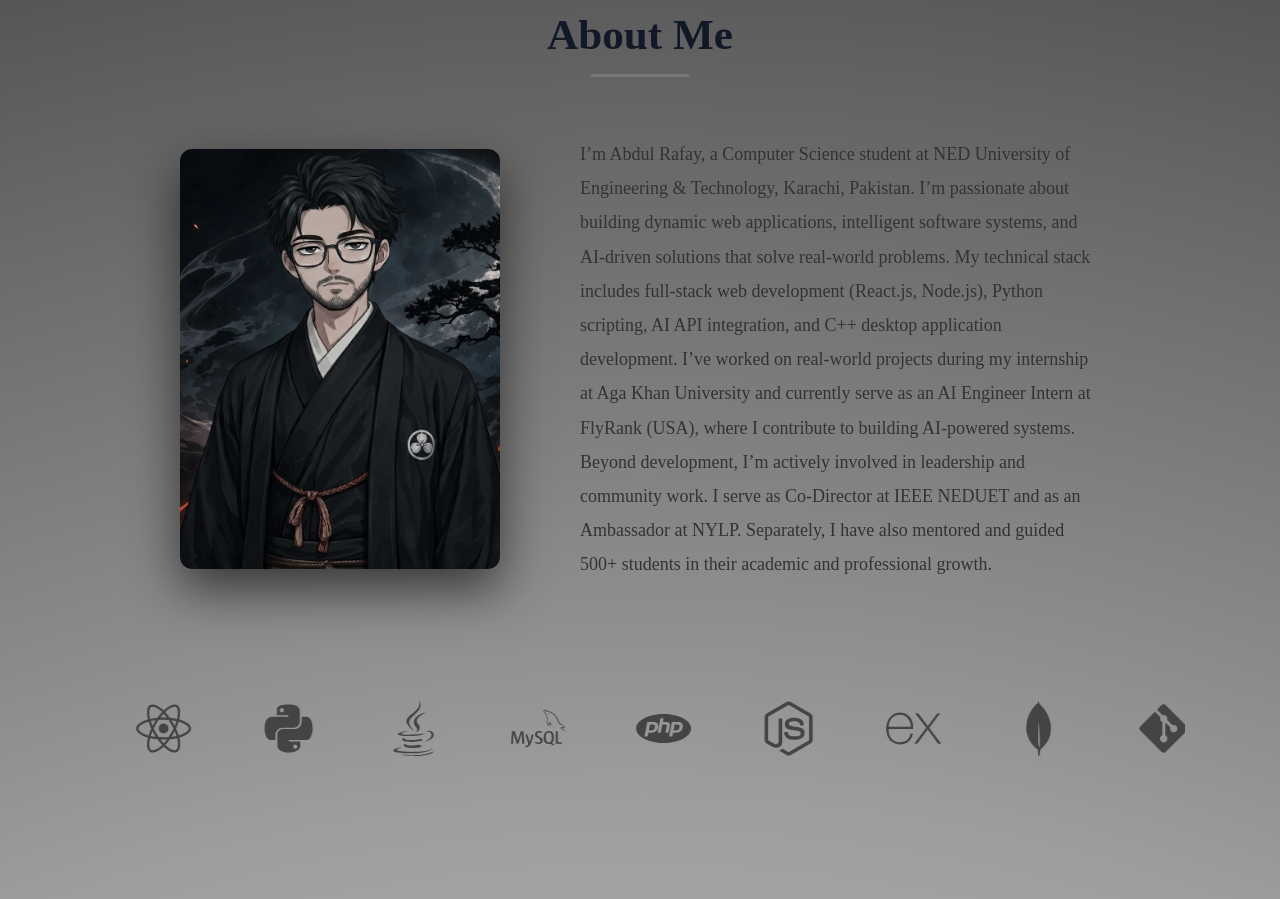
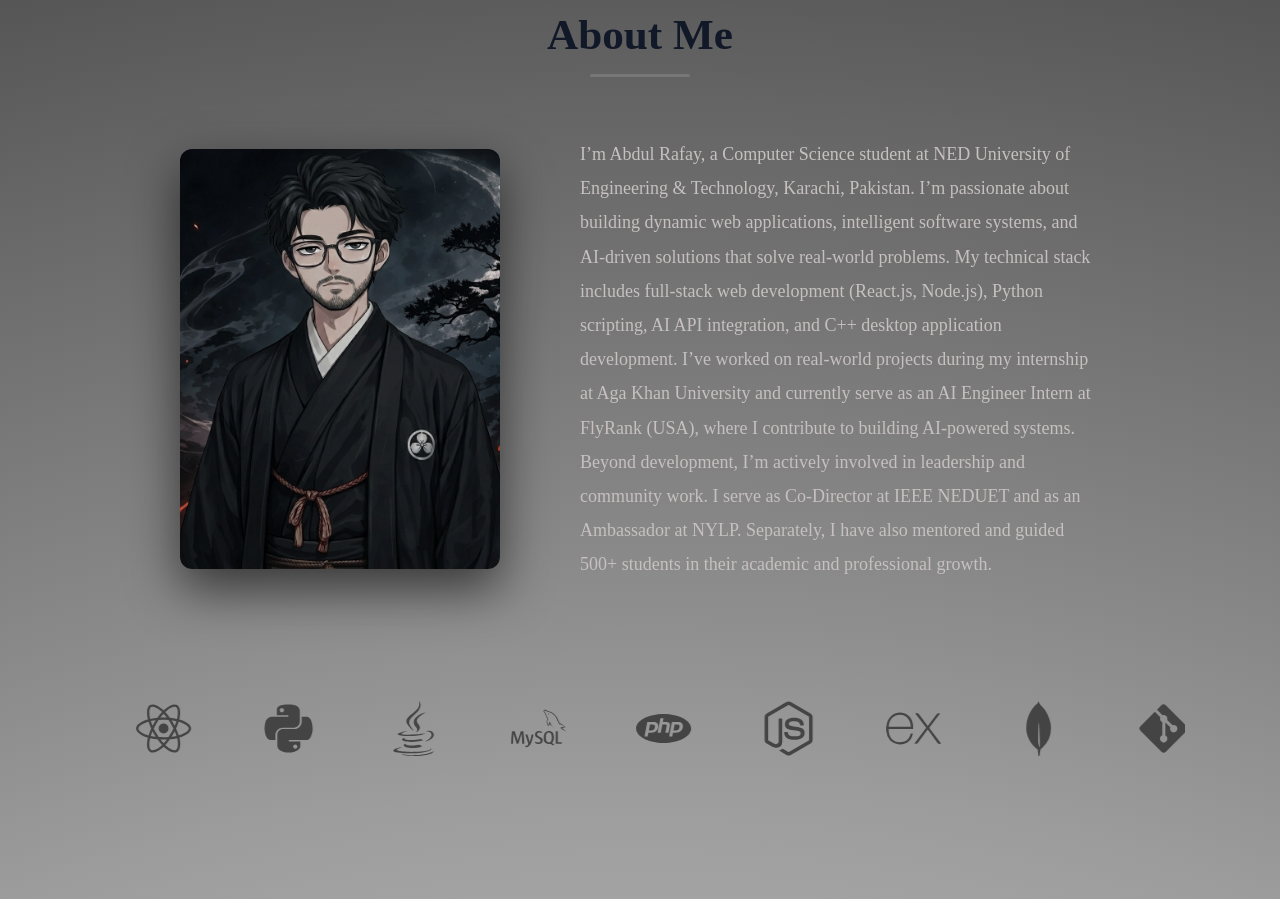
Before and after one commit to Abdul-Rafay2005/my_Web_port, a React (Vite) app: page / in a window 1280 px wide. Shown: the part 900-1799 px from the top of the page. Built offline with nearby package versions, Linux system fonts and the light colour scheme.

Commit message:
Modify About page styles for improved aesthetics
Updated color styles for title and text in About page.

```diff
--- a/src/components/pages/About/About.css
+++ b/src/components/pages/About/About.css
@@ -8,7 +8,7 @@
 .title{
     margin-bottom:70px;
     font-size:42px;
-    color:#777777;
+    color:#e8e8e8;
     text-align:center;
     position:relative;
 }
@@ -17,7 +17,7 @@
     content:"";
     width:120px;
     height:3px;
-    background:#777777;
+    background:#b1acac;
     display:block;
     margin:15px auto 0;
     border-radius:2px;
@@ -100,7 +100,7 @@
 .text-about p{
     font-size:18px;
     line-height:1.9;
-    color:#333333;
+    color:#c6c0c0;
     text-align:left;
 }
 
```
